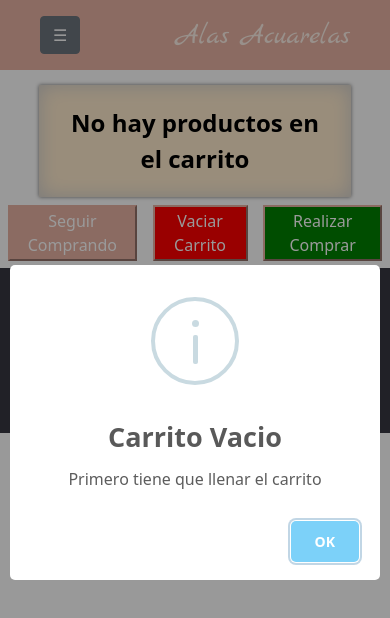
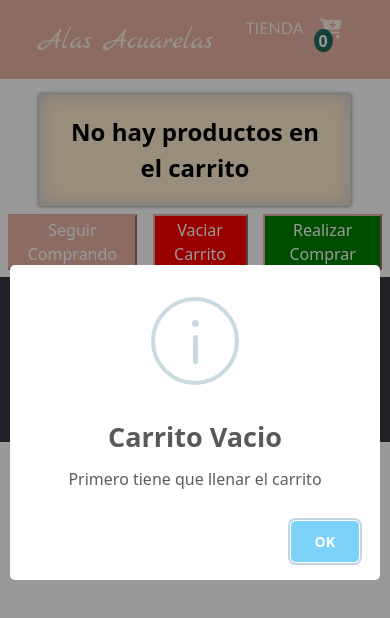
Before and after one commit to patriciol/JS, a plain HTML site: page carrito.html in a window 390 px wide. Both pictures are taken after a click on the button "Realizar Comprar". Drawn offline with nearby package versions, Linux system fonts and the light colour scheme.

Commit message:
Version final del proyecto

```diff
--- a/carrito.html
+++ b/carrito.html
@@ -2,6 +2,7 @@
 <html lang="en">
 
 <head>
+
     <meta charset="UTF-8">
     <meta http-equiv="X-UA-Compatible" content="IE=edge">
     <meta name="viewport" content="width=device-width, initial-scale=1.0">
@@ -26,34 +27,27 @@
 
 <body>
 
-    <header class="d-flex flex-md-row flex-row-reverse justify-content-between align-items-center">
+    <header class="d-flex flex-md-row justify-content-between align-items-center">
 
         <h1 class="marca"><a href="">Alas Acuarelas</a></h1>
 
-        <nav class="d-none d-md-flex">
+        <nav class="d-flex">
 
             <ul class="listaNav d-flex flex-row">
 
                 <li class="itemLista">
                     <a href="./index.html">TIENDA</a>
                 </li>
+
                 <li class="itemLista">
                     <a href="./carrito.html"><i class="carritoHeader fas fa-cart-plus fa-lg"></i></a>
+                    <div id="cartNumbers">
+                        <span class="fw-bold text-white" id="contadorCarrito">0</span> <!--JS-->
+                    </div>
                 </li>
+
             </ul>
         </nav>
-
-        <div class="dropdown d-flex d-md-none">
-            <button class="btn btn-secondary" type="button" id="dropdownMenuButton1" data-bs-toggle="dropdown"
-                aria-expanded="false">
-                &#9776;
-            </button>
-            <ul class="dropdown-menu" aria-labelledby="dropdownMenuButton1">
-                <li><a class="dropdown-item itemDesplegable" href="./index.html">TIENDA</a></li>
-                <li> <a href="./carrito.html"><i class="carritoHeader fas fa-cart-plus fa-lg"></i></a></li>
-            </ul>
-        </div>
-
     </header>
 
     <main>
@@ -61,11 +55,15 @@
         <div id="carritoTotal">
 
         </div>
+
         <div id="contenedorBotones">
-            <button id="seguirCompra" class="botonSeguir"><a class="volver" href="./index.html">Seguir
-                    Comprando</a></button>
+
+            <button id="seguirCompra" class="botonSeguir"><a class="volver" href="./index.html">Seguir Comprando</a></button>
+
             <button id="limpiarCarrito" class="botonVaciar">Vaciar Carrito</button>
+
             <button id="realizarCompra" class="botonComprar"> Realizar Comprar</button>
+
         </div>
 
     </main>
@@ -97,9 +95,7 @@
         crossorigin="anonymous"></script>
     <script src="https://code.jquery.com/jquery-3.5.1.min.js"></script>
     <script src="https://unpkg.com/sweetalert/dist/sweetalert.min.js"></script>
-    <script src="./carritodecompras.js"></script>
+    <script src="./js/carritodecompras.js"></script>
 
 </body>
-
-
 </html>
--- a/css/style.css
+++ b/css/style.css
@@ -40,6 +40,18 @@
 input {
   width: 80px;
   text-align: center;
+}
+
+#cartNumbers {
+  background-color: #206a5d;
+  width: 19px;
+  height: 23px;
+  border-radius: 100%;
+  text-align: center;
+  position: relative;
+  top: -11px;
+  right: 6px;
+  cursor: pointer;
 }
 
 .table {
--- a/carritodecompras.js
+++ b/js/carritodecompras.js
@@ -2,6 +2,18 @@
 window.onload = function () {
 	const strCarrito = localStorage.getItem("carrito")
 	const carrito = JSON.parse(strCarrito);
+
+	const strCantidadCarrito = localStorage.getItem("cantidadCarrito")
+	const cantidadCarrito = JSON.parse(strCantidadCarrito)
+
+	if (cantidadCarrito == null) {
+		document.getElementById("contadorCarrito").innerHTML = 0
+
+	}
+	else {
+		document.getElementById("contadorCarrito").innerHTML = cantidadCarrito
+
+	}
 
 	let html;
 	if (carrito == null) {
@@ -21,8 +33,7 @@ window.onload = function () {
 
 
 
-	//Declaramos la url que vamos a usar para el POST
-	const URLGET = "https://jsonplaceholder.typicode.com/posts"
+	const URLPOST = "https://jsonplaceholder.typicode.com/posts"
 
 	$("#realizarCompra").click(() => {
 
@@ -34,17 +45,16 @@ window.onload = function () {
 		else {
 
 			/*Realizo un post ficticio, en caso de obtener "success" se realiza correctamente la compra*/
-			$.post(URLGET, carrito, (respuesta, estado) => {
+			$.post(URLPOST, carrito, (respuesta, estado) => {
 				if (estado === "success") {
 					swal({
 						title: "Quiere realizar la compra?",
 						icon: "info",
-						buttons: {cancel:"Cancelar", SI:true}
+						buttons: { cancel: "NO", SI: "SI" }
 					})
-					  .then(()=> {
+						.then((willDelete) => {
 
-						if(true)
-						{
+							if (willDelete) {
 								swal("Compra Realizada Correctamente!", "Muchas Gracias!", "success")
 									.then(() => {
 										localStorage.clear();
@@ -69,12 +79,17 @@ function generarHTMLCarrito(objeto) {
 	let html = "<table class='table'><tr><td>Nombre</td><td>Producto</td><td>Precio</td><td>Cantidad</td></tr>";
 
 	objeto.forEach(prod => {
+
+		if (prod.cantidad != 0)
+		{
 			html += `<tr>
 		                <td>${prod.nombre}</td>
 		                <td><img src="./${prod.img}" widht="100" height="100"></td>
                         <td>${prod.precio} $</td>
 		                <td>${prod.cantidad}</td>
 		              </tr>`
+
+		}
 	})
 	html += "</table>"
 	html += `<h2 class="total"> Total: ${totalCarrito}$</h2>`
@@ -101,5 +116,4 @@ limpiar.onclick = () => {
 					})
 			}
 		})
-
 }
```
Also changed, not shown: index.html (+14 -16 lines), js/index.js (renamed from index.js, +30 -16 lines), 1 other file. Lines whose indentation alone changed are shown as unchanged.
